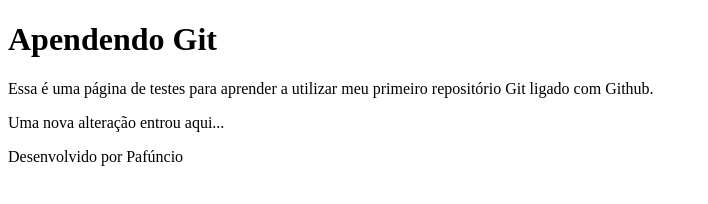
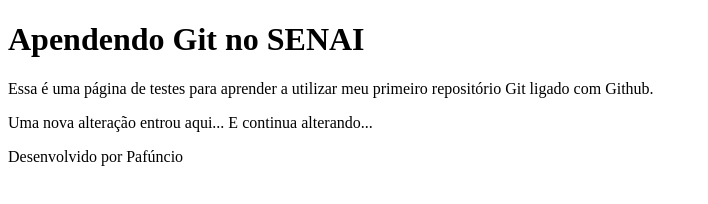
Before and after one commit to murielysc/RepositorioTeste, a plain HTML site: page index.html in a window 1280 px wide. Shown: the whole page, without its empty margins (0-708 px from the left). Drawn offline with Linux system fonts and the light colour scheme.

Commit message:
alterações

```diff
--- a/index.html
+++ b/index.html
@@ -7,14 +7,14 @@
 </head>
 <body>
     <header>
-    <h1>Apendendo Git</h1>
+    <h1>Apendendo Git no SENAI</h1>
     </header>
     <p>
         Essa é uma página de testes para aprender a utilizar
         meu primeiro repositório Git ligado com Github.
     </p>
     <p>
-        Uma nova alteração entrou aqui...
+        Uma nova alteração entrou aqui... E continua alterando...
     </p>
     <footer>
         Desenvolvido por Pafúncio
```
